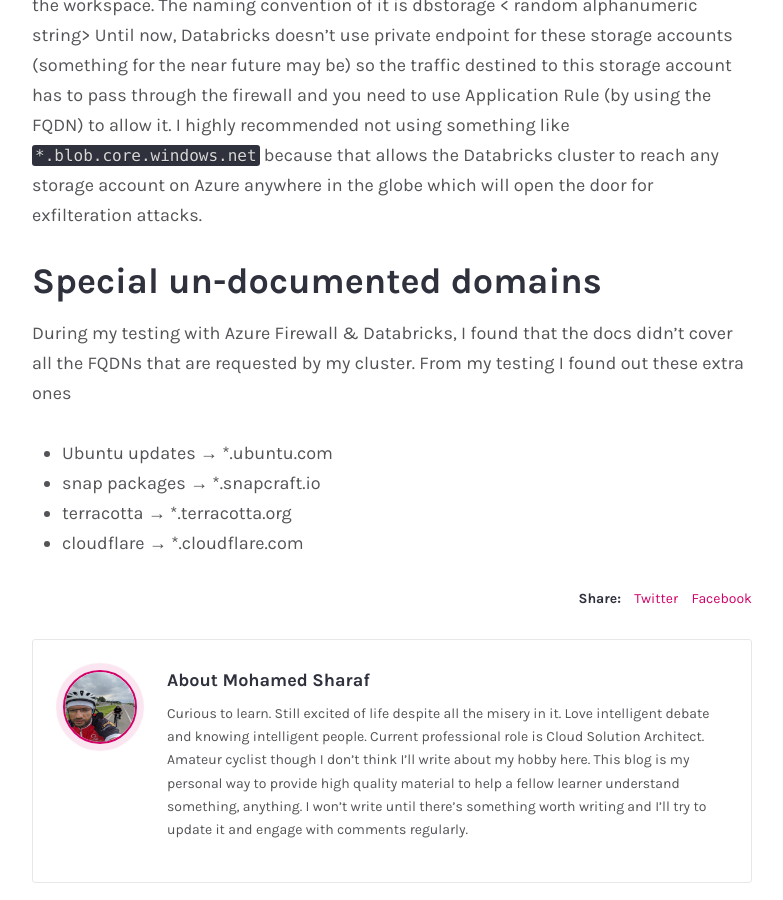
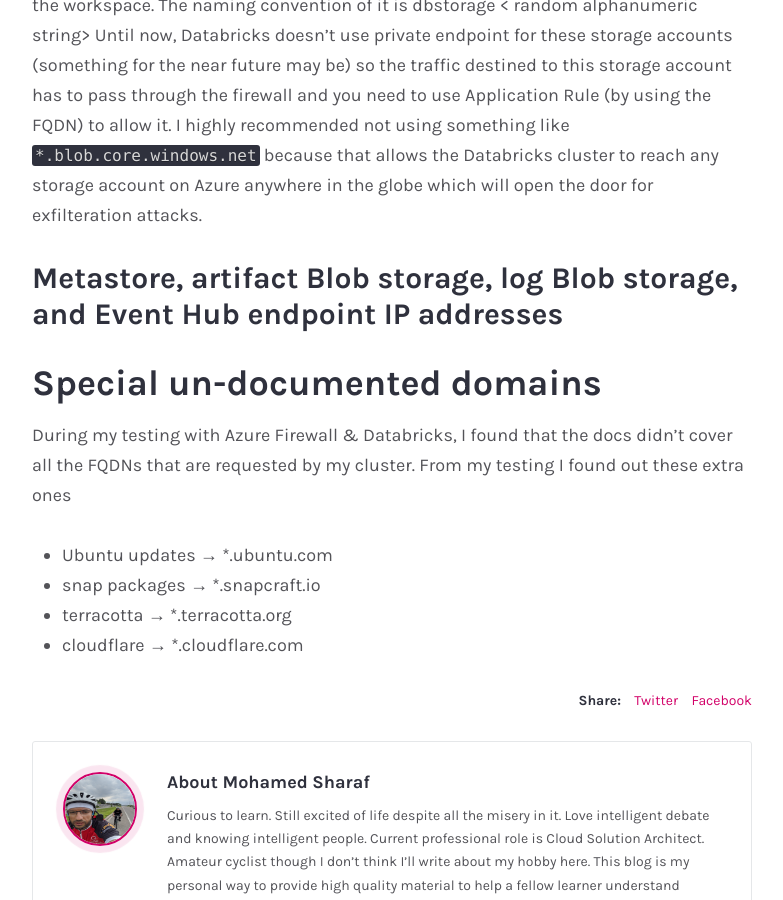
Before and after one commit to mosharafMS/cloudsafari, a Jekyll site: the page built from _posts/2020-09-05-Azure-Databricks-VNET-Integration.md, in a window 1280 px wide and 900 px high, scrolled down 5841 px. Shown: the whole window, without its empty margins (248-1031 px from the left). Built offline with Jekyll 4.4.1, drawn with Linux system fonts in a browser that asks for light colours; some web fonts are replaced; our own code applies the rules of GitHub Pages for plain Markdown files; comment, search, counter and statistics services are not loaded; some of the changed lines change nothing that is shown.

Commit message:
_posts/2020-09-05-Azure-Databricks-VNET-Integration.md updated from https://stackedit.io/

```diff
--- a/_posts/2020-09-05-Azure-Databricks-VNET-Integration.md
+++ b/_posts/2020-09-05-Azure-Databricks-VNET-Integration.md
@@ -67,6 +67,9 @@
 Until now, Databricks doesn't use private endpoint for these storage accounts (something for the near future may be) so the traffic destined to this storage account has to pass through the firewall and you need to use Application Rule (by using the FQDN) to allow it.
 I highly recommended not using something like `*.blob.core.windows.net` because that allows the Databricks cluster to reach any storage account on Azure anywhere in the globe which will open the door for exfilteration attacks.
 
+###  Metastore, artifact Blob storage, log Blob storage, and Event Hub endpoint IP addresses
+
+
 ## Special un-documented domains
 During my testing with Azure Firewall & Databricks, I found that the docs didn’t cover all the FQDNs that are requested by my cluster. From my testing I found out these extra ones
 -   Ubuntu updates → *.ubuntu.com
@@ -75,6 +78,6 @@
 -   cloudflare → *.cloudflare.com
 
 <!--stackedit_data:
-eyJoaXN0b3J5IjpbNDE5NDM5MDcsLTg0NTI3MTc0NiwtMTY5Nz
-U3MDg3NF19
+eyJoaXN0b3J5IjpbMjAwNTM1Mzk5Miw0MTk0MzkwNywtODQ1Mj
+cxNzQ2LC0xNjk3NTcwODc0XX0=
 -->
```
